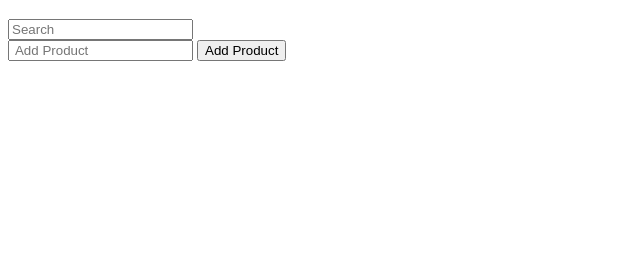
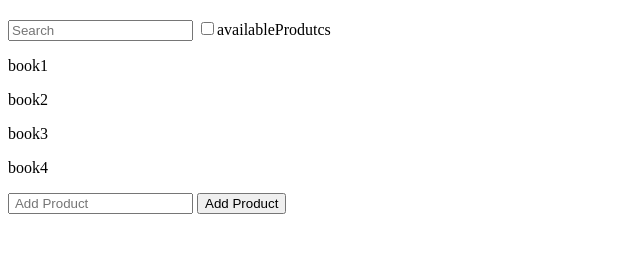
Before and after one commit to somayehbd/js-advance-exercise, a plain HTML site: page DOM/index.html in a window 1280 px wide. Shown: the part 61-314 px from the top of the page, without its empty margins (0-640 px from the left). Drawn offline with Linux system fonts and the light colour scheme.

Commit message:
ex09.js(feat): added Book Store webpage with search,add,available features

```diff
--- /dev/null
+++ b/DOM/ex09.js
@@ -0,0 +1,66 @@
+
+const products = [
+    {
+        title: 'book1',
+        exist: true
+    },
+    {
+        title: 'book2',
+        exist: false
+    },
+    {
+        title: 'book3',
+        exist: true
+    },
+    {
+        title: 'book4',
+        exist: false
+    },
+]
+
+const filters = {
+    searchItem: '',
+    availableProduts: false
+}
+const renderProducts = function (products, filters) {
+    let filteredProducts = products.filter(function (item) {
+        return item.title.toLowerCase().includes(filters.searchItem)
+    })
+    //checkbox
+    filteredProducts=filteredProducts.filter(function (item) {
+        if (filters.availableProduts){
+            return item.exist
+        }
+
+        else {
+            return true
+        }
+    })
+    //productTitle
+    document.querySelector('#products').innerHTML = ''
+    filteredProducts.forEach(function (item) {
+        const productEl = document.createElement('p')
+        productEl.textContent = item.title
+        document.querySelector('#products').appendChild(productEl)
+    })
+}
+
+renderProducts(products, filters)
+
+document.querySelector('#searchProducts').addEventListener('input', function (e) {
+    filters.searchItem = e.target.value
+    renderProducts(products, filters)
+})
+document.querySelector('#Add-product-form').addEventListener('submit', function (e) {
+    e.preventDefault()
+    products.push({
+        title: e.target.elements.ProductTitle.value
+    })
+    renderProducts(products, filters)
+    e.target.elements.value = ''
+})
+// checkbox event
+document.querySelector('#checkbox').addEventListener('change', function (e) {
+    filters.availableProduts = e.target.checked
+    renderProducts(products, filters)
+})
--- a/DOM/index.html
+++ b/DOM/index.html
@@ -7,16 +7,18 @@
     <meta name="viewport" content="width=device-width, initial-scale=1.0">
     <title>Document</title>
 </head>
-
 <body>
     <h1>Book Store</h1>
-    <input type="text" id="search-products" placeholder="Search" />
-    <div id="product"></div>
+    <input type="text" id="searchProducts" placeholder="Search" />
+    <label >
+        <input type="checkbox" id="checkbox"/>availableProdutcs
+    </label>
+    <div id="products"></div>
     <form id="Add-product-form">
         <input type="text" placeholder=" Add Product" name="ProductTitle" />
         <button type="submit">Add Product</button>
     </form>
-    <script src="./ex08.js"></script>
+    <script src="./ex09.js"></script>
 </body>
 
 </html>
```
